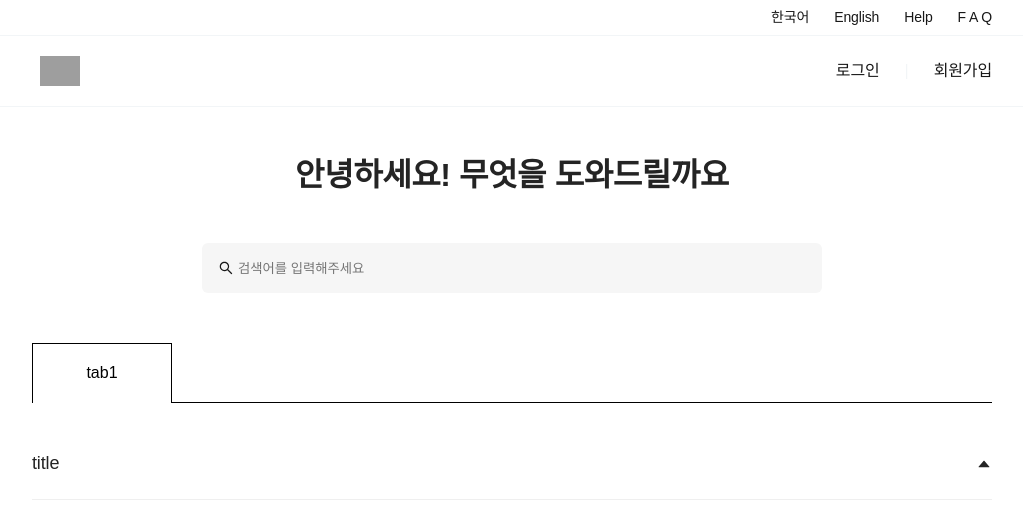
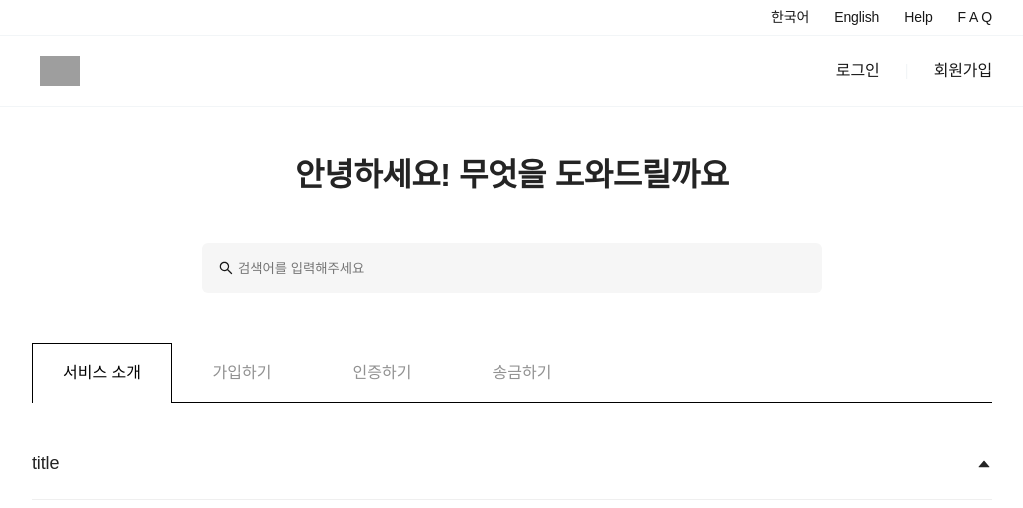
Before and after one commit to Leebonggu/pseudo-faq, a React (Create React App) app: page / in a window 1280 px wide. Shown: the top 508 px of the page, without its empty margins (128-1151 px from the left). Built offline with nearby package versions, Linux system fonts and the light colour scheme; grey boxes are pictures that could not be loaded.

Commit message:
add tab change logic

```diff
--- a/package.json
+++ b/package.json
@@ -19,6 +19,7 @@
     "react": "^17.0.2",
     "react-dom": "^17.0.2",
     "react-helmet": "^6.1.0",
+    "react-helmet-async": "^1.2.2",
     "react-icons": "^4.3.1",
     "react-redux": "^7.2.6",
     "react-scripts": "5.0.0",
--- a/src/App.tsx
+++ b/src/App.tsx
@@ -1,24 +1,17 @@
-import { useEffect } from "react";
-import { useDispatch } from "react-redux";
-import { Helmet } from "react-helmet";
-import { initializeFaqData } from "@modules/faq";
+import { Helmet, HelmetProvider } from "react-helmet-async";
 import { FAQPage } from '@pages/index';
 import Header from "@components/Header";
 
 function App() {
-  const dispatch = useDispatch();
-  useEffect(() => {
-    dispatch(initializeFaqData())
-  }, [dispatch])
   return (
-    <>
+    <HelmetProvider>
       <Helmet>
         <meta charSet="utf-8" />
         <title>MOIN PSEUDO FAQ</title>
       </Helmet>
       <Header />
       <FAQPage />
-    </>
+    </HelmetProvider>
   );
 }
 
--- a/src/components/Tab.style.ts
+++ b/src/components/Tab.style.ts
@@ -10,8 +10,8 @@ export const FaqTab = styled.div<SelectProps>`
   justify-content: center;
   align-items: center;
   position: relative;
-  border: 1px solid black;
   cursor: pointer;
+  border: ${props => props.selected ? '1px solid black' : ''};
   color: ${props => props.selected ? 'black' : '#24242480'};
 `;
 
--- a/src/components/Tab.tsx
+++ b/src/components/Tab.tsx
@@ -4,12 +4,15 @@ interface TabProps {
   tabName: string;
   selected: boolean;
   style?: any;
+  value: number;
+  onClick: (value: number) => void
 }
 
 function Tab(props: TabProps) {
-  const { tabName, selected, style } = props;
+  const { tabName, selected, style, value, onClick } = props;
+  console.log(selected)
   return (
-    <FaqTab style={style} selected={selected}>
+    <FaqTab style={style} selected={selected} onClick={() => onClick(value)}>
       {tabName}
       {selected && <WhiteBar />}
     </FaqTab>
--- a/src/modules/faq/faqSaga.ts
+++ b/src/modules/faq/faqSaga.ts
@@ -5,27 +5,26 @@ import { takeEvery, delay, put } from "redux-saga/effects";
 import { ActionType } from "@typings/index";
 import { CHANGE_TAB, INITIALIZE_FAQ_LIST, updateFaqList, updateFaqTab, UPDATE_FAQ_TAB } from ".";
 import { categories } from "@lib/mock/faq";
+import { doneLoading, fireLoading } from '@modules/loading';
 
 
 function*initializeFaqDataSaga() {
+  yield put(fireLoading())
   yield delay(500);
-  console.log('### DELAY 0.5 Second');
   const [initialFaqList] = λ.filter(category => category.id === 1, categories);
   yield put({ type: UPDATE_FAQ_TAB })
   yield put(updateFaqList(initialFaqList))
+  yield put(doneLoading())
 }
 
 function* updateFaqTabListSaga() {
-  yield delay(500);
   console.log('### DELAY 0.5 Second');
-  const tabListData = λ.map(category => ({ id: category.id, title: category.title }), categories);
+  const tabListData = λ.map(category => ({ id: Number(category.id), title: category.title }), categories);
   yield put(updateFaqTab(tabListData));
 }
 
 function* updateFaqListSaga(action: ActionType) {
-  yield delay(500);
-  console.log(action);
-
+  yield console.log(action);
 }
 
 function* faqSaga() {
--- a/src/modules/faq/index.ts
+++ b/src/modules/faq/index.ts
@@ -4,7 +4,7 @@ import { FAQCategoryType, FAQTabType } from "@typings/index";
 type FAQState = {
   faq_list: FAQCategoryType;
   faq_tab_list: FAQTabType[];
-  initial_tab: number;
+  tab: number;
   dummy: number;
 };
 
@@ -15,7 +15,7 @@ export const initialState: FAQState = {
     contents: [],
   },
   faq_tab_list: [],
-  initial_tab: 1,
+  tab: 1,
   dummy: 1,
 };
 
@@ -29,7 +29,7 @@ export const UPDATE_FAQ_LIST = '@@faq/UPDATE_FAQ_LIST';
 export const updateFaqTab = (faq_tab_list: FAQTabType[]) => ({ type: UPDATE_FAQ_LIST, payload: { faq_tab_list } });
 
 export const CHANGE_TAB = '@@faq/CHANGE_TAB';
-export const changeTab = (tabNumber: number) => ({ type: CHANGE_TAB, payload: { initial_tab: tabNumber }});
+export const changeTab = (tabNumber: number) => ({ type: CHANGE_TAB, payload: { tab: tabNumber }});
 
 
 const reducer = (state = initialState, action: Record<string, Partial<FAQState>>): FAQState => {
--- /dev/null
+++ b/src/modules/loading/index.ts
@@ -0,0 +1,29 @@
+import { ActionType } from '@redux-saga/types';
+import * as λ from 'ramda'
+
+interface Loading {
+  isLoading: boolean;
+}
+
+export const initialState: Loading = {
+  isLoading: false,
+};
+
+export const FIRE_LOADING = '@@loading/FIRE_LOADING';
+export const fireLoading = () => ({ type: FIRE_LOADING });
+
+export const DONE_LOADING = '@@loading/DONE_LOADING';
+export const doneLoading = () => ({ type: DONE_LOADING });
+
+const reducer = (state = initialState, action: ActionType & { type: string }) => {
+  switch (action.type) {
+    case FIRE_LOADING:
+      return λ.mergeRight(state, { isLoading: true });
+    case DONE_LOADING:
+      return λ.mergeRight(state, { isLoading: false });
+    default:
+      return state;
+  }
+}
+
+export default reducer;
--- a/src/pages/FAQ/FAQPage.tsx
+++ b/src/pages/FAQ/FAQPage.tsx
@@ -1,8 +1,16 @@
 import styled from 'styled-components';
 import { AiOutlineSearch } from "react-icons/ai";
+import React, { useEffect } from "react";
+import { useDispatch, useSelector } from "react-redux";
+import * as λ from 'ramda'
+import { changeTab, initializeFaqData } from "@modules/faq";
+import { RootState } from '@modules/rootReducer';
+
 import { Container, Title, InputContainer, Input, Icon } from './FAQPage.style';
 import Tab from '@components/Tab';
 import Accordion from '@components/Accordion';
+import { FAQTabType } from '@typings/index';
+
 
 const FaqTable = styled.div`
   width: 100%;
@@ -24,6 +32,19 @@ const FaqBody = styled.div`
 `;
 
 function FAQPages() {
+  const dispatch = useDispatch();
+  const { faq_tab_list, tab } = useSelector(((state: RootState) => state.faq))
+  const { isLoading } = useSelector(((state: RootState) => state.loading))
+  useEffect(() => {
+    dispatch(initializeFaqData())
+  }, [dispatch]);
+
+  const onChangeTab = (value: number) => {
+    console.log(value)
+    dispatch(changeTab(value))
+  }
+
+  if (isLoading) return <div>loading...</div>
   return (
     <Container>
       <Title>안녕하세요! 무엇을 도와드릴까요</Title>
@@ -35,7 +56,16 @@ function FAQPages() {
       </InputContainer>
       <FaqTable>
         <FaqTabs>
-          <Tab tabName='tab1' selected={true}/>
+          {λ.map(
+            (t: FAQTabType) =>
+              <Tab
+                key={`${t.title}-${t.id}`}
+                tabName={t.title}
+                selected={tab === Number(t.id)}
+                value={t.id}
+                onClick={onChangeTab}
+              />,
+          )(faq_tab_list)}
         </FaqTabs>
         <FaqBody>
           <Accordion />
--- a/src/typings/index.ts
+++ b/src/typings/index.ts
@@ -5,7 +5,7 @@ export type ActionType = {
 }
 
 export interface FAQTabType {
-  id: string | number
+  id: number
   title: string
 }
 export interface FAQContentType {
```
Also changed, not shown: src/modules/rootReducer.ts (+6 -4 lines), src/components/Accordion.tsx (indentation only), 1 other file (tests, documents, lock files or other folders).
